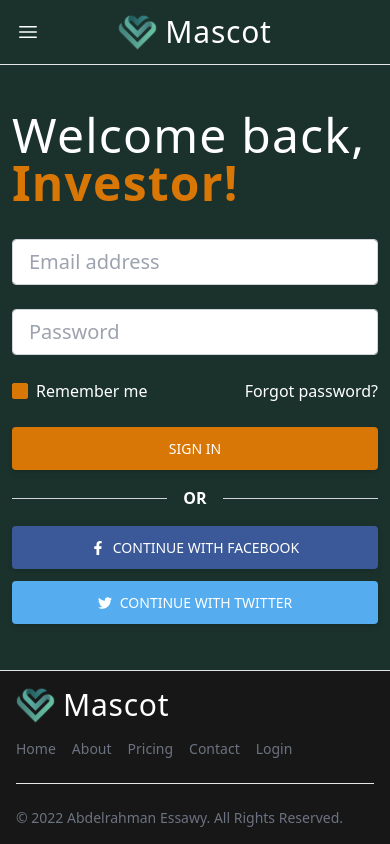
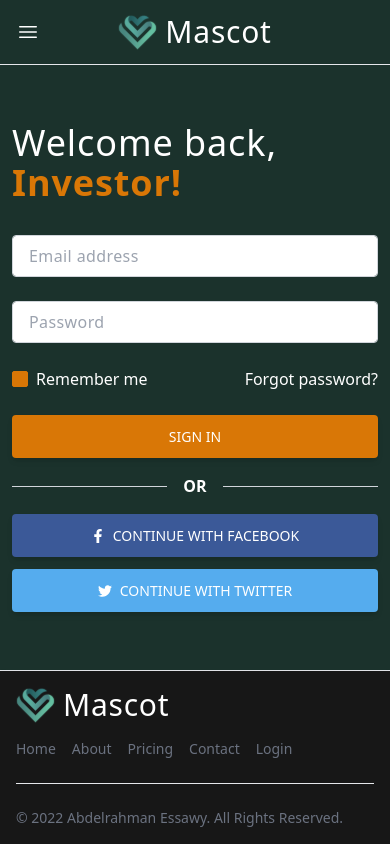
Before and after one commit to abdelrahman-essawy/mascot-app, a Next.js app: page /login in a window 390 px wide. Built offline with nearby package versions, Linux system fonts and the light colour scheme.

Commit message:
updating mobile ui

```diff
--- a/app/login/page.jsx
+++ b/app/login/page.jsx
@@ -11,14 +11,14 @@ function Login() {
             <LoginSVG className='w-full fill-amber-200 hidden sm:block' />
           </div>
           <div className="md:w-8/12 lg:w-2/5 lg:ml-20">
-            <h2 className='text-5xl tracking-wide font-medium mb-8'>Welcome back, <span className='font-bold text-amber-600'>Investor!</span></h2>
+            <h2 className='text-4xl sm:text-5xl tracking-wide font-medium mb-8'>Welcome back, <span className='font-bold text-amber-600'>Investor!</span></h2>
             {/* Email input */}
             <div className="mb-6">
-              <input type="text" className="form-control block w-full px-4 py-2 text-xl font-normal text-gray-700 bg-white bg-clip-padding border border-solid border-gray-300 rounded transition ease-in-out m-0 focus:text-gray-700 focus:bg-white focus:border-amber-600 focus:outline-none" placeholder="Email address" />
+              <input type="text" className="form-control block w-full px-4 py-2 text-md tracking-wide sm:text-xl font-normal text-gray-700 bg-white bg-clip-padding border border-solid border-gray-300 rounded transition ease-in-out m-0 focus:text-gray-700 focus:bg-white focus:border-amber-600 focus:outline-none" placeholder="Email address" />
             </div>
             {/* Password input */}
             <div className="mb-6">
-              <input type="password" className="form-control block w-full px-4 py-2 text-xl font-normal text-gray-700 bg-white bg-clip-padding border border-solid border-gray-300 rounded transition ease-in-out m-0 focus:text-gray-700 focus:bg-white focus:border-amber-600 focus:outline-none" placeholder="Password" />
+              <input type="password" className="form-control block w-full px-4 py-2 text-md tracking-wide sm:text-xl font-normal text-gray-700 bg-white bg-clip-padding border border-solid border-gray-300 rounded transition ease-in-out m-0 focus:text-gray-700 focus:bg-white focus:border-amber-600 focus:outline-none" placeholder="Password" />
             </div>
             <div className="flex justify-between items-center mb-6">
               <div className="form-group form-check">
```
